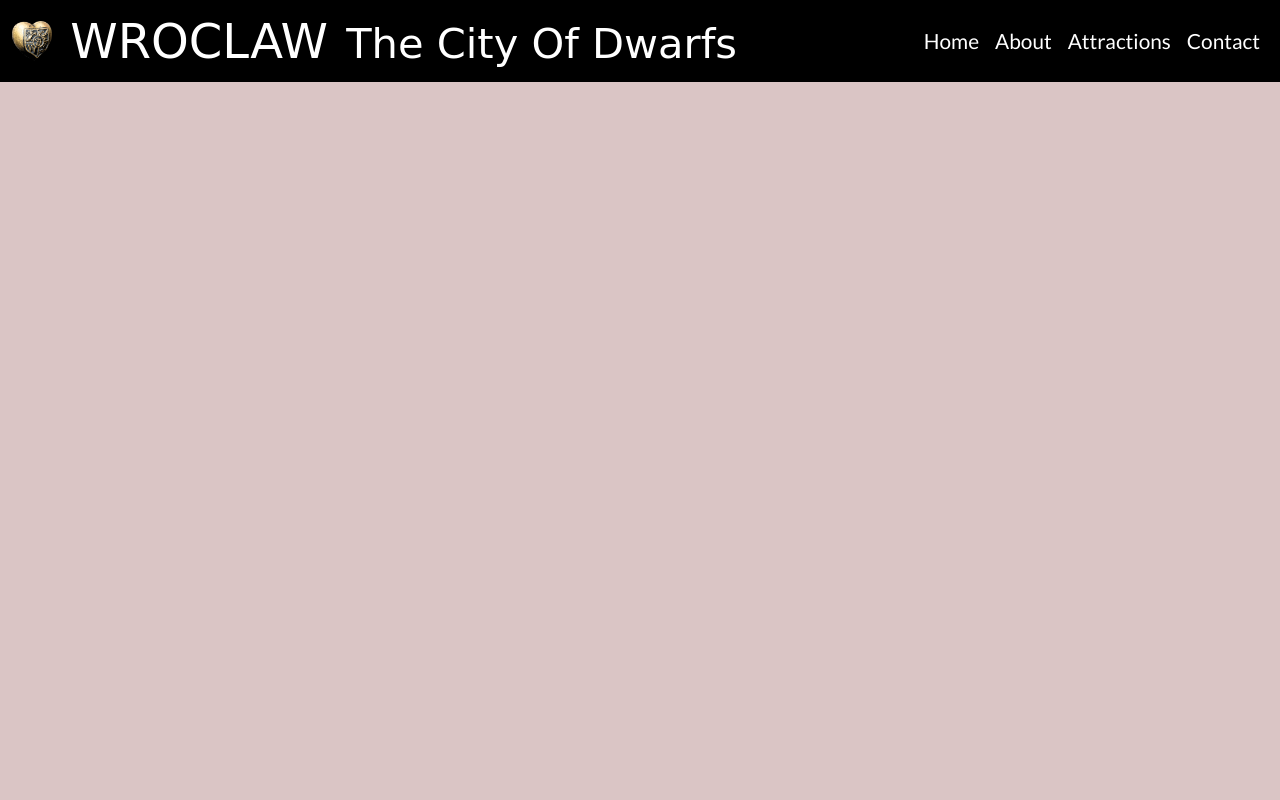
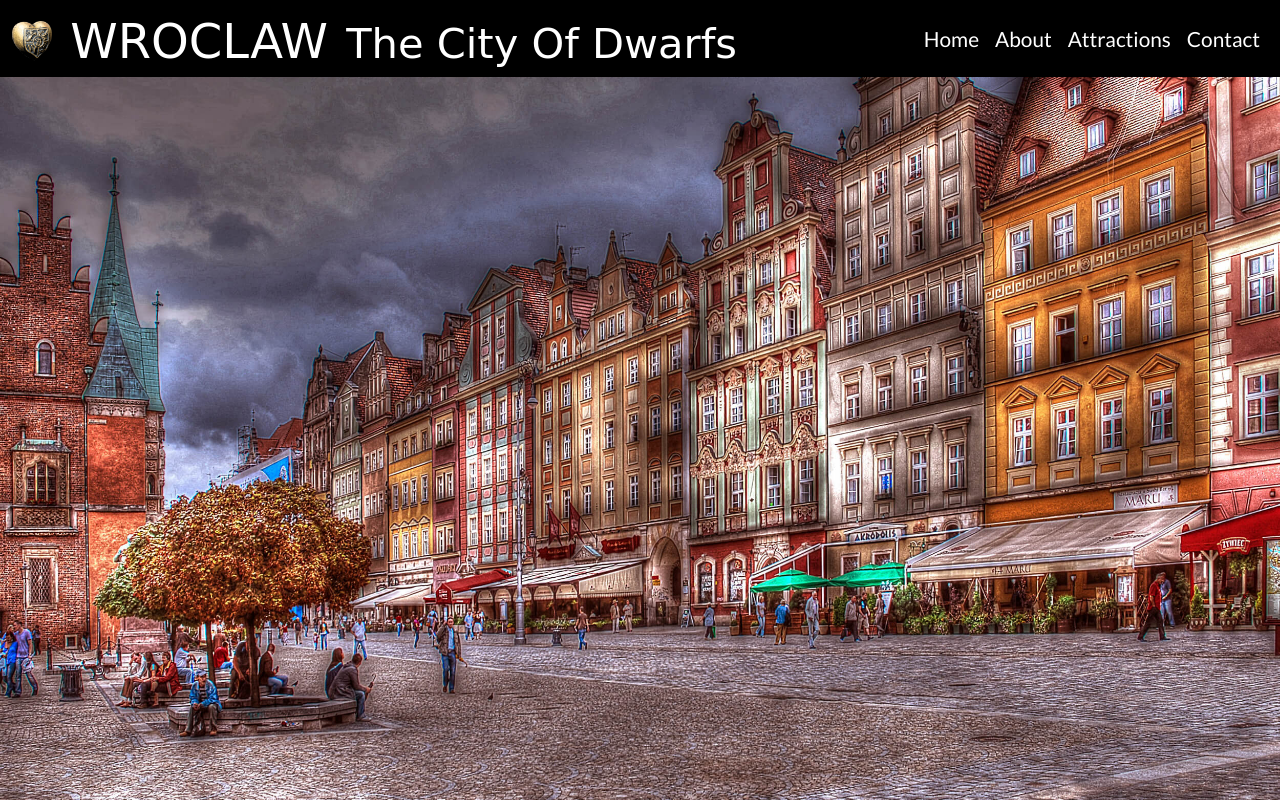
Before and after one commit to Eva-Kuk/Wroclaw-The-City-Of-Dwarfs-MS2, a plain HTML site: page index.html in a window 1280 px wide. Drawn offline with nearby package versions, Linux system fonts and the light colour scheme; a web font is replaced by a local one.

Commit message:
feat:add hero-image to the home page

```diff
--- a/assets/css/style.css
+++ b/assets/css/style.css
@@ -72,6 +72,24 @@ h1 {
     font-size: 2.6rem;
 }
 
+/*----------------HOME PAGE------------------*/
+.home-container {
+    background: url('../images/hero-image.jpg') no-repeat bottom center fixed;
+    background-color: gray;
+    background-size: cover;
+    min-height: 100vh;
+    width: 100%;
+    margin-bottom: 0px;
+    display: -webkit-box;
+    display: -ms-flexbox;
+    display: flex;
+    -webkit-box-align: center;
+        -ms-flex-align: center;
+            align-items: center;
+    -webkit-box-pack: center;
+        -ms-flex-pack: center;
+            justify-content: center;
+}
 
 
 
--- a/index.html
+++ b/index.html
@@ -19,7 +19,7 @@
         <!--CREDIT: navbar code customized from Bootstrap-->
         <nav class="navbar navbar-expand-lg pt-0 pb-0 fixed-top">
             <div class="container-fluid">
-                <a class="navbar-brand" href="index.html">
+                <a class="navbar-brand pb-0" href="index.html">
                     <!--CREDIT: Image made by Momentmal from Pixabay-->
                     <img src="assets/images/logo.png" class="logo" alt="Heart logo" width="30" height="24" aria-label="Heart logo">
                     WROCLAW
@@ -49,8 +49,13 @@
             </div>
         </nav>
     </header>
+     <section class="container-fluid home-container">
+        <!--Home page-->
+
+
+    </section>
     <!--About page-->
-    <section id="about">
+    <section class="container-fluid" id="about">
 
     </section>
 
```
Also changed, not shown: assets/images/hero-image.jpg (added).
